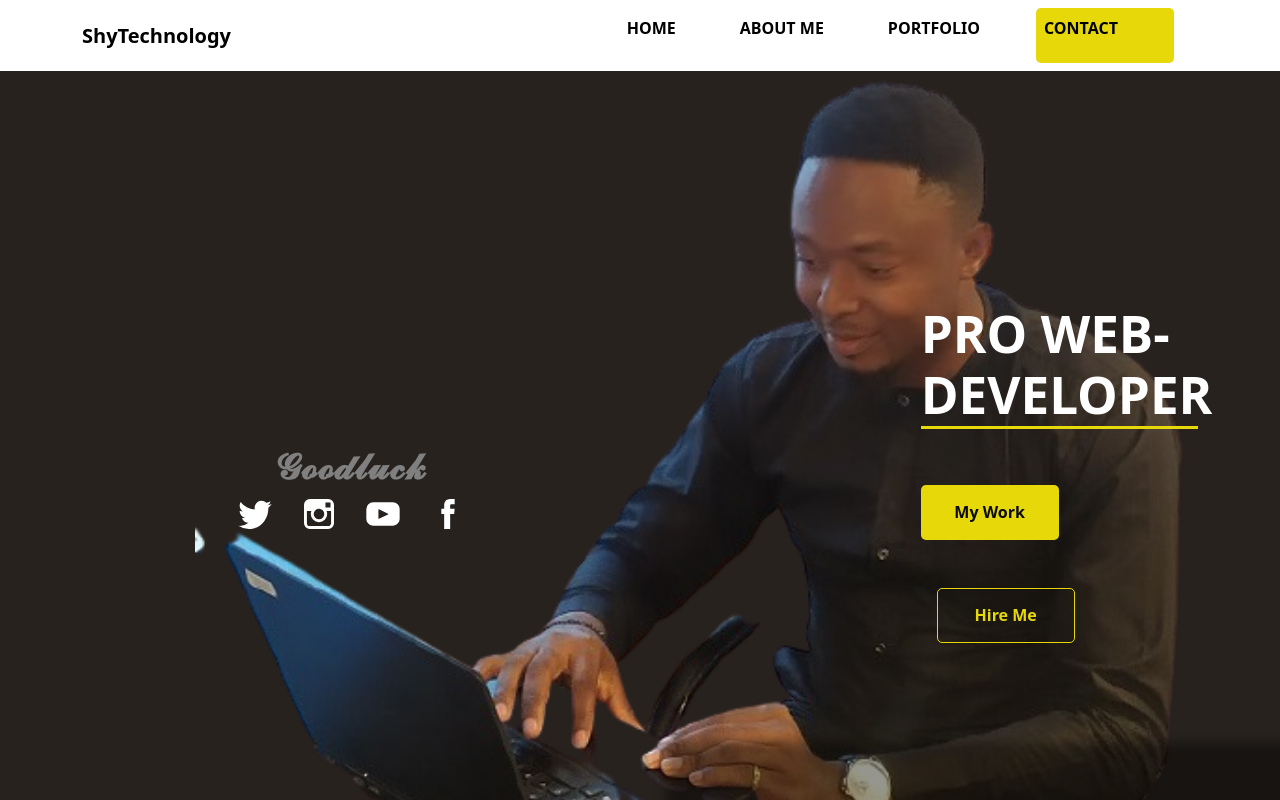
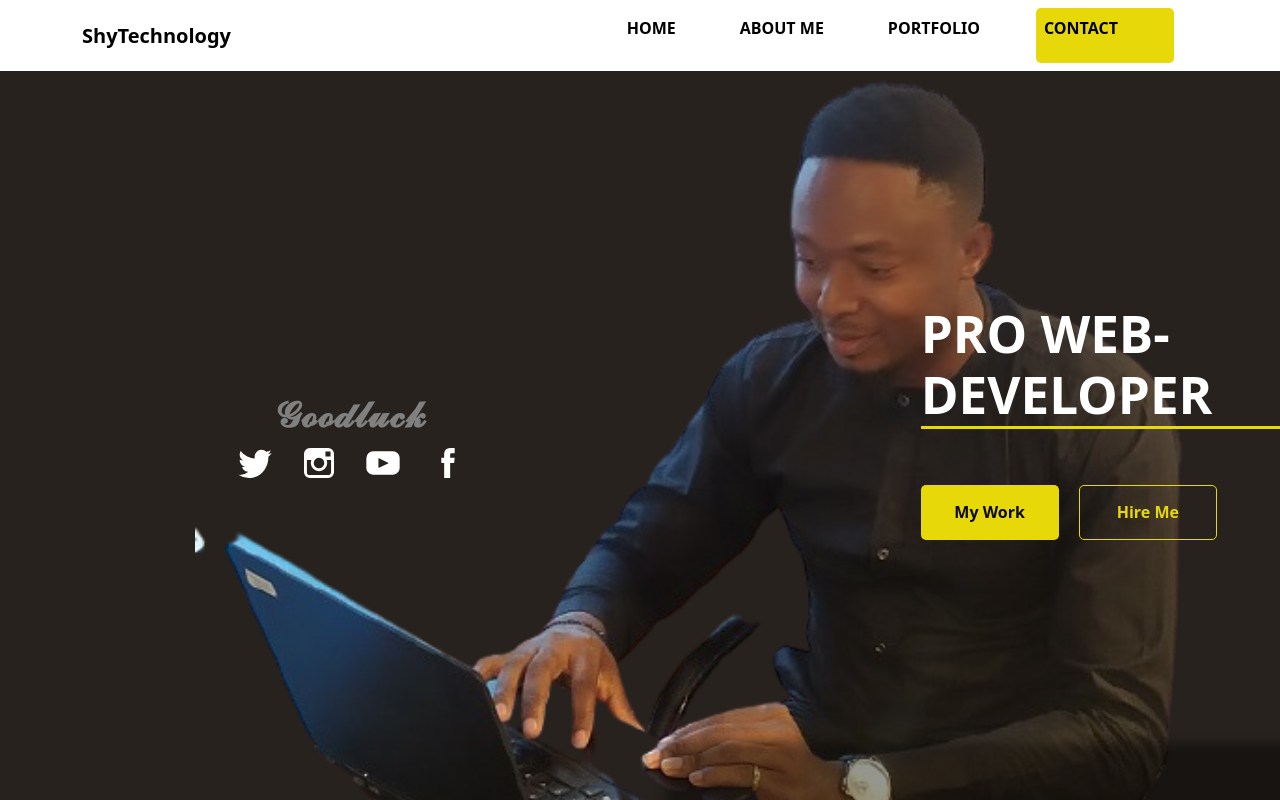
Before and after one commit to codewithgoodluck/codewithgoodluck, a website: page index.html in a window 1280 px wide. Shown: the top 800 px of the page. Drawn offline with nearby package versions, Linux system fonts and the light colour scheme.

Commit message:
update second bar

```diff
--- a/index.html
+++ b/index.html
@@ -64,7 +64,7 @@
                     </div>
 
 
-                    <div class="col-lg-8 col2 ">
+                    <div class="col-lg-9 col2 ">
                         <h6>PRO WEB-DEVELOPER</h6>
                         <div class="col-btn">
                         <input type="button" value="My Work" class="btn1 mt-5">
```
